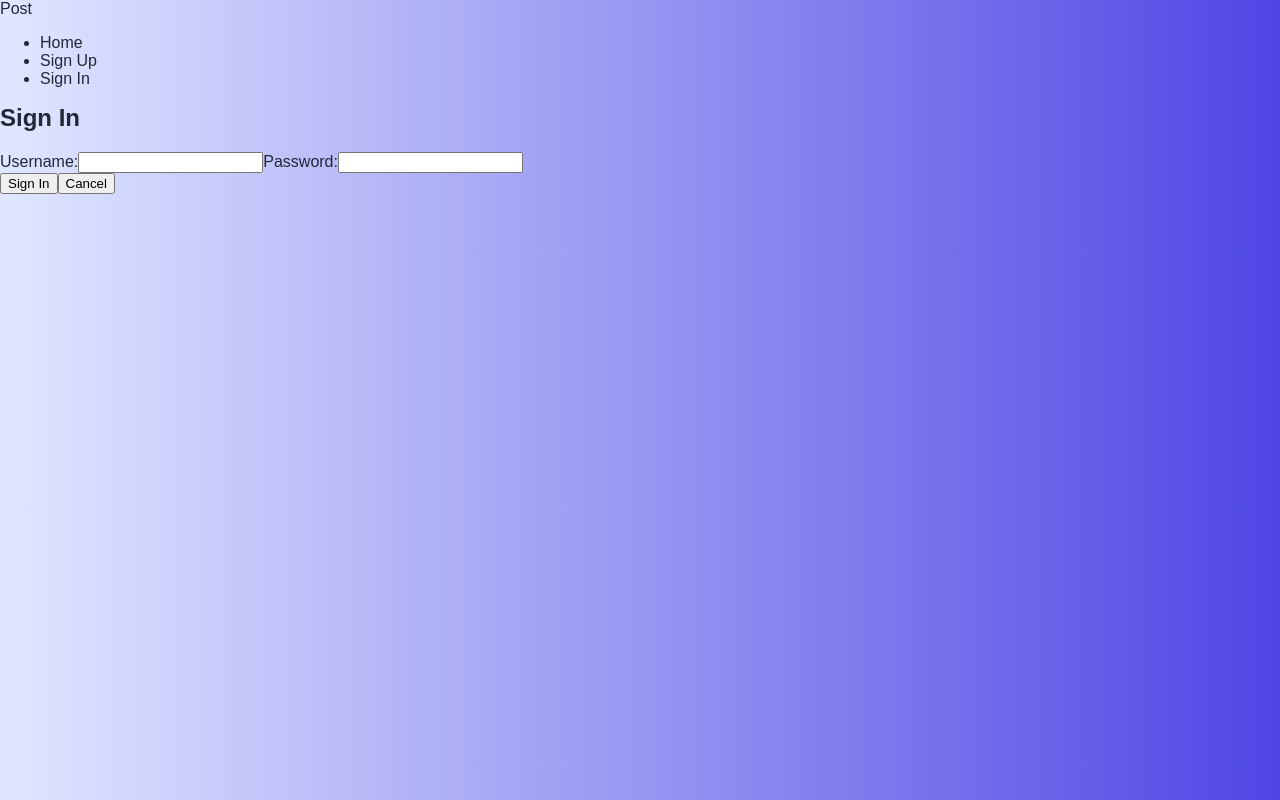
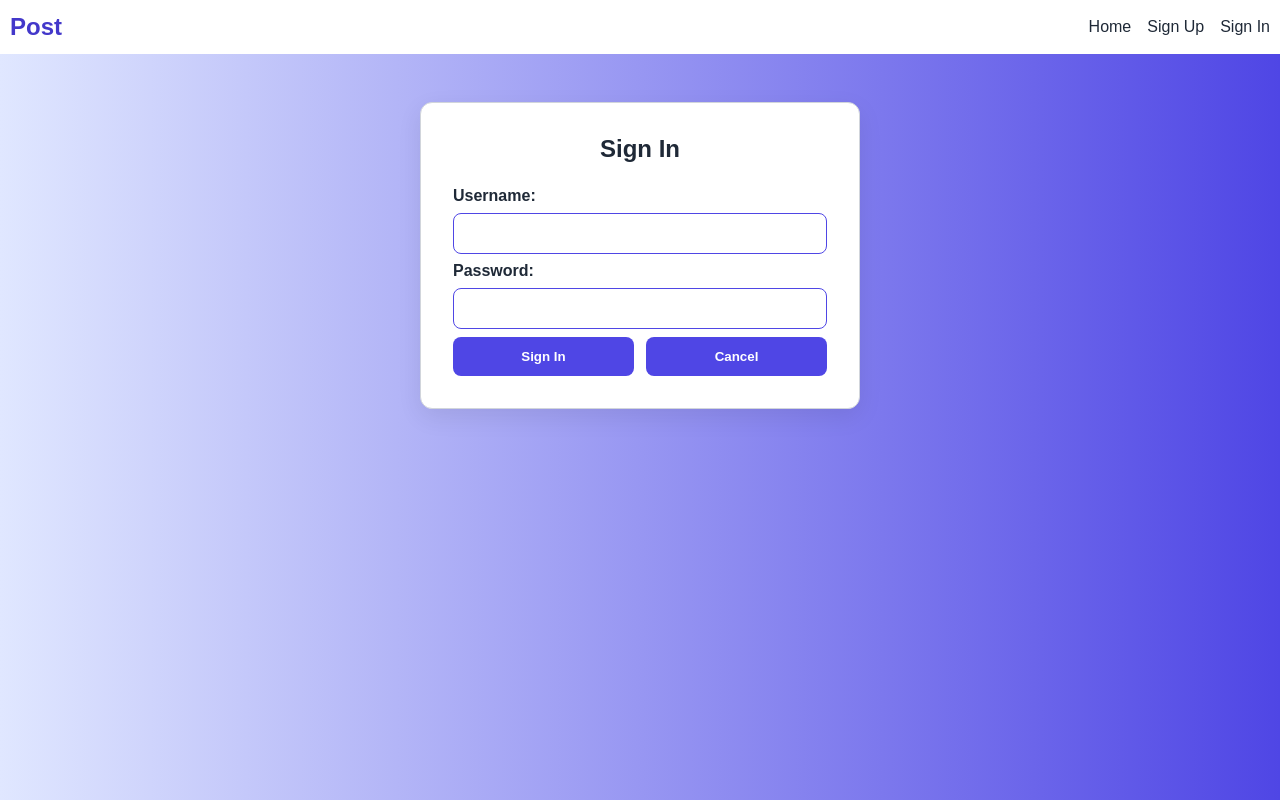
Before and after one commit to ruqayaalsammak/react-postMe-front-end, a React (Vite) app: page /sign-in in a window 1280 px wide. Built offline with nearby package versions, Linux system fonts and the light colour scheme; no server answers; a web font is replaced by a local one.

Commit message:
Continue working on PostDetails

```diff
--- a/src/App.css
+++ b/src/App.css
@@ -1,3 +1,105 @@
+#root {
+  min-height: 100vh;
+}
+
+.app-main {
+  display: flex;
+  justify-content: center;
+  width: 100%;
+  padding: 48px 24px;
+}
+
+@media (max-width: 600px) {
+  .app-main {
+    padding: 32px 16px;
+  }
+}
+
+nav {
+  display: flex;
+  justify-content: space-between;
+  align-items: center;
+  background-color: var( --color-surface);
+  padding: 2px 10px;
+}
+
+.nav-brand {
+  font-weight: bolder;
+  font-size: 1.5rem;
+  color: var(--color-primary-dark);
+}
+
+nav ul {
+  display: flex;
+  gap: 16px;
+  list-style: none;
+}
+
+nav a:hover {
+  color: var(--color-primary);
+}
+
+
+form {
+  display: flex;
+  flex-direction: column;
+  gap: 8px;
+  font-weight: 600;
+}
+
+form input, textarea, select {
+  padding: 12px;
+  border-radius: 8px;
+  border: 1px solid var(--color-primary);
+}
+
+form input:focus, textarea:focus, select:focus {
+  border-color: var(--color-primary);
+  outline: 2px solid var(--color-primary-soft);
+}
+
+.actions {
+  display: flex;
+  gap: 12px;
+}
+
+.actions button {
+  flex: 1;
+}
+
+button:hover {
+  background-color: var(--color-primary-dark);
+}
+
+button {
+  background-color: var(--color-primary);
+  color: white;
+  border-radius: 8px;
+  border: none;
+  padding: 12px 18px;
+  font-weight: bold;
+}
+
+button:disabled {
+  opacity: 0.5;
+  cursor: not-allowed;
+}
+
+.card header {
+  margin-bottom: 24px;
+  text-align: center;
+}
+
+.card {
+  width: 100%;
+  max-width: 440px;
+  padding: 32px;
+  background-color: var(--color-surface);
+  border: 1px solid var(--color-border);
+  border-radius: 12px;
+  box-shadow: 0 8px 24px rgba(0, 0, 0, 0.08);
+}
+
 .post-card {
   max-width: 700px;
 }
@@ -40,10 +142,26 @@
   font-size: 0.85rem;
 }
 
-.-list {
+.post-list {
   display: flex;
   flex-direction: column;
   align-items: center;
   gap: 24px;
   width: 100%;
 }
+
+.loader {
+  width: 60px;
+  height: 60px;
+  border: 8px solid #e0e0e0;
+  border-top-color: #b67c95;
+  border-radius: 50%;
+  animation: spin 1.0s linear infinite;
+}
+@keyframes spin {
+  to { transform: rotate(360deg); }
+}
+
+.icon {
+  height: 2em;
+}
--- a/src/App.jsx
+++ b/src/App.jsx
@@ -9,6 +9,9 @@ import PostList from './pages/PostList';
 import * as postService from './services/posts'
 import { useState, useEffect } from 'react'
 import { Link } from 'react-router';
+import PostDetails from './pages/PostDetails';
+
+
 
 
 
@@ -51,6 +54,7 @@ const App = () => {
         {user ? (
           <>
           <Route path='/posts' element={<PostList posts={posts} />} />
+          <Route path='/posts/:postId' element={<PostDetails />} />
           </>
         ) : (
           <>
--- /dev/null
+++ b/src/pages/PostDetails.jsx
@@ -0,0 +1,32 @@
+// src/pages/PostDetails.jsx
+
+import { useParams } from "react-router"
+import * as postService from '../services/posts'
+import { useState, useEffect } from "react"
+
+const PostDetails = () => {
+    const { postId } = useParams()
+    const [post, setPost] = useState({});
+
+    console.log('postId: ', postId)
+useEffect(() => {
+    const fetchPost = async () => {
+        const postData = await postService.show(postId)
+
+        setPost(postData)
+    }
+    fetchPost()
+}, [postId])
+
+if (!post) return <main>Loading...</main>
+//   console.log('post state:', post)
+
+
+    return (
+    <h1>Post Details</h1>
+
+
+    )
+}
+
+export default PostDetails
--- a/src/pages/PostList.jsx
+++ b/src/pages/PostList.jsx
@@ -19,7 +19,7 @@ const PostList = (props) => {
                </header>
                <p className="post-text">{post.text}</p>
                <footer className="post-footer">
-               <span>{new Data(post.createdAt).toLocalDateString()}</span>
+               <span>{new Date(post.createdAt).toLocaleDateString()}</span>
                <span>{post.comments?.length || 0} comments</span>
                </footer>
             </article>
--- a/src/services/posts.js
+++ b/src/services/posts.js
@@ -11,6 +11,18 @@ const index = async () => {
   }
 }
 
+const show = async (postId) => {
+    try {
+        const res = await fetch(`${BASE_URL}/${postId}`, {
+            headers: { Authorization: `Bearer ${localStorage.getItem('token')}`},
+        })
+        return res.json()
+    } catch (error) {
+        console.log(error)
+    }
+}
+
 export {
   index,
+  show,
 }
```
